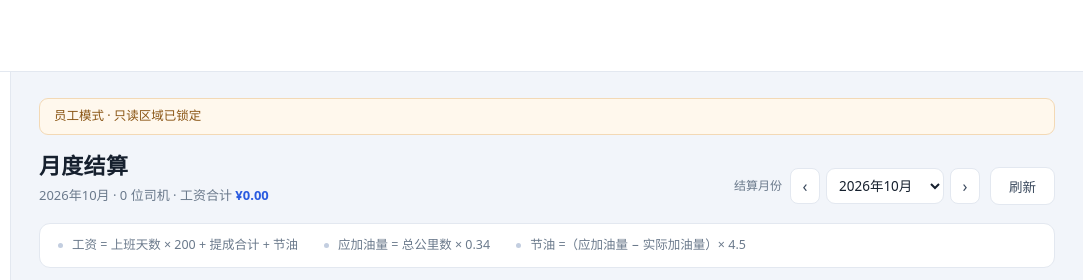
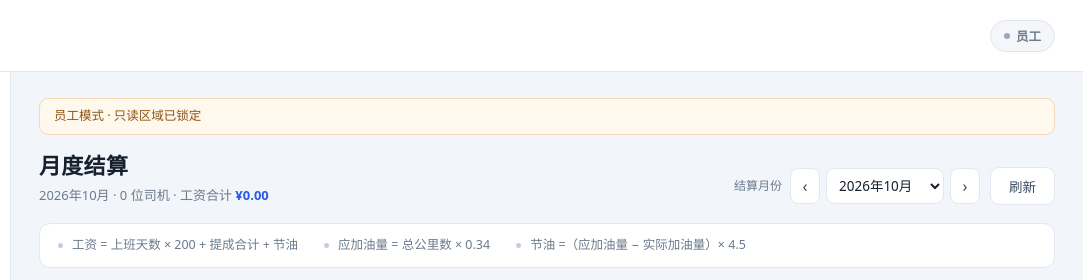
Before and after one commit to Wiannn/driver-pay, a website built with Vite: page src/index.html in a window 1280 px wide. Both pictures are taken after a click on the button "员工进入". Shown: the top 280 px of the page, 197-1280 px from the left. Built offline with nearby package versions, Linux system fonts and the light colour scheme.

Commit message:
修复顶栏身份标签白字白底看不见的问题，改为浅蓝/浅灰胶囊样式

```diff
--- a/src/css/base.css
+++ b/src/css/base.css
@@ -381,28 +381,45 @@ body {
 /* ---------- 身份（主管 / 员工） ---------- */
 .role-box {
   position: relative;
-  margin-left: 14px;
 }
 
 .role-chip {
-  height: 30px;
-  padding: 0 12px;
-  border: 1px solid rgba(255, 255, 255, 0.35);
+  display: inline-flex;
+  align-items: center;
+  gap: 6px;
+  height: 32px;
+  padding: 0 13px;
+  border: 1px solid #c9d6f2;
   border-radius: 999px;
-  background: rgba(255, 255, 255, 0.12);
-  color: #fff;
+  background: var(--primary-soft);
+  color: var(--primary);
+  font-family: inherit;
   font-size: 12.5px;
+  font-weight: 600;
   cursor: pointer;
+  transition: background 0.15s, border-color 0.15s;
+}
+
+.role-chip::before {
+  content: "";
+  width: 6px;
+  height: 6px;
+  border-radius: 50%;
+  background: var(--primary);
 }
 
 .role-chip:hover {
-  background: rgba(255, 255, 255, 0.22);
+  background: #e2eaff;
 }
 
 .role-chip.is-staff {
-  border-color: rgba(255, 255, 255, 0.25);
-  background: rgba(255, 255, 255, 0.06);
-  color: rgba(255, 255, 255, 0.85);
+  border-color: #e0e6f0;
+  background: #f4f6fa;
+  color: var(--muted);
+}
+
+.role-chip.is-staff::before {
+  background: #9aa7bb;
 }
 
 .role-menu {
```
